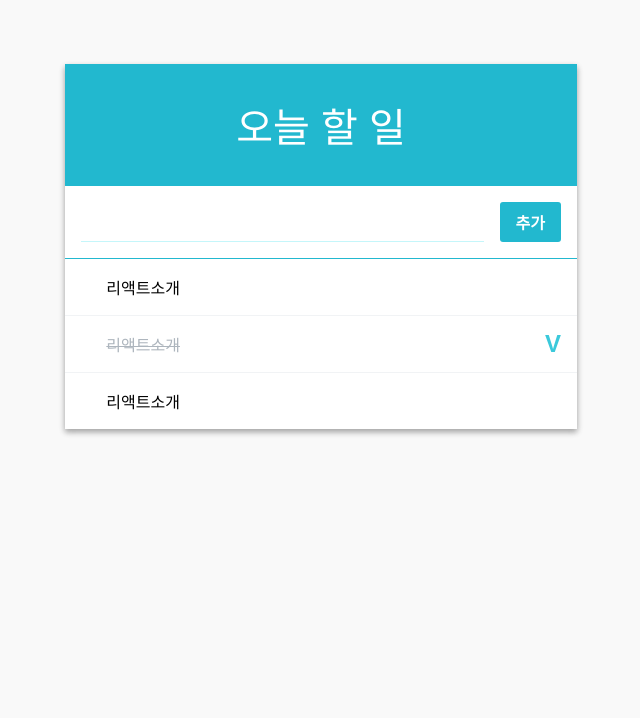
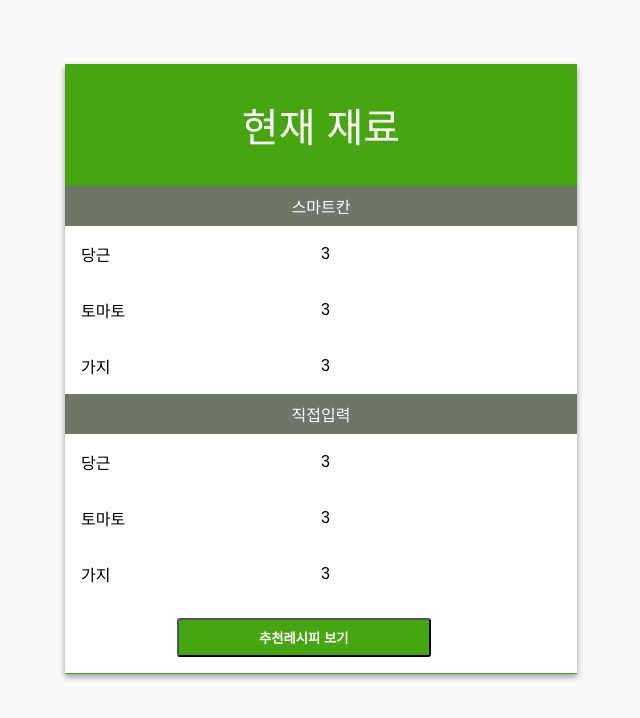
Before and after one commit to The-Mightiest-KimPark/Cloud_web_front, a React (Create React App) app: page / in a window 1280 px wide. Shown: the top 718 px of the page, without its empty margins (319-959 px from the left). Built offline with nearby package versions, Linux system fonts and the light colour scheme.

Commit message:
현재재료 화면 레이아웃

```diff
--- a/src/App.js
+++ b/src/App.js
@@ -5,89 +5,22 @@ import TodoListTemplate from './components/TodoListTemplate';
 
 class App extends Component {
 
-  id = 3 //이미 0,1,2가 존재하므로 3으로 설정
-
   state = {
-    input: '',
     todos: [
-      {id: 0, text: '리액트소개', checked: false},
-      {id: 1, text: '리액트소개', checked: true},
-      {id: 2, text: '리액트소개', checked: false},
+      {id: 0, text: '당근', count: 3},
+      {id: 1, text: '토마토', count: 3},
+      {id: 2, text: '가지', count: 3},
     ]
   }
 
-  handleChange = (e) => {
-    this.setState({
-      input: e.target.value //imput의 다음 바뀔 값
-    });
-  }
-
-  handleCreate = () => {
-    const {input, todos} = this.state;
-    this.setState({
-      input: '', //인풋 비우고
-      // concat을 사용하여 배열에 추가
-      todos: todos.concat({
-        id: this.id++,
-        text: input,
-        checked: false
-      })
-    });
-  }
-
-  handleKeyPress = (e) => {
-    // 눌려진 키가 Enter면 handleCreate 호출
-    if(e.key == 'Enter'){
-      this.handleCreate();
-    }
-  }
-
-  handleToggle = (id) => {
-    const {todos} = this.state;
-
-    // 파라미터로 받은 id를 가지고 몇번째 아이템인지 찾습니다.
-    const index = todos.findIndex(todo => todo.id === id);
-    const selected = todos[index]; //선택한 객체
-    const nextTodos = [...todos]; // 배열을 복사
-
-    //가존의 값들을 복사하고, checked값을 덮어쓰기
-    nextTodos[index] = {
-      ...selected,
-      checked: !selected.checked
-    };
-
-    this.setState({
-      todos: nextTodos
-    });
-  }
-
-  handleRemove = (id) => {
-    const {todos} = this.state;
-    this.setState({
-      todos: todos.filter(todo => todo.id !== id)
-    });
-  }
-
   render() {
-    const{input, todos} = this.state;
-    const{
-      handleChange,
-      handleCreate,
-      handleKeyPress,
-      handleToggle,
-      handleRemove
-    } = this;
+    const{todos} = this.state;
 
     return (
       <TodoListTemplate form={(
-        <Form
-        value={input}
-        onKeyPress={handleKeyPress}
-        onChange={handleChange}
-        onCreate={handleCreate}
-        />
+        <Form/>
       )}>
-        <TodoItemList todos={todos} onToggle={handleToggle} onRemove={handleRemove}/>
+        <TodoItemList todos={todos}/>
       </TodoListTemplate>
     );
   }
--- a/src/components/Form.css
+++ b/src/components/Form.css
@@ -2,27 +2,19 @@
     display: flex;
 }
 
-.form input {
-    flex: 1; /* 버튼을 뺀 빈 공간을 모두 채워줍니다. */
-    font-size: 1.25rem;
-    outline: none;
-    border: none;
-    border-bottom: 1px solid #c5f6fa;
-}
-
-.create-button {
+.form .recipe-button {
     padding-top: 0.5rem;
     padding-bottom: 0.5rem;
-    padding-left: 1rem;
-    padding-right: 1rem;
-    margin-left: 1rem;
-    background: #22b8cf;
+    padding-left: 5rem;
+    padding-right: 5rem;
+    margin-left: 6rem;
+    background: #48a512;
     border-radius: 3px;
     color: white;
     font-weight: 600;
     cursor: pointer;
 }
 
-.create-button:horver {
-    background: #3bc9db;
+.form .recipe-button:horver {
+    background: #48a512;
 }
--- a/src/components/Form.js
+++ b/src/components/Form.js
@@ -1,13 +1,11 @@
 import React from 'react';
 import './Form.css';
+// import {Link} from 'react-ro'
 
-const Form = ({value, onChange, onCreate, onKeyPress}) => {
+const Form = () => {
     return (
         <div className="form">
-            <input value={value} onChange={onChange} onKeyPress={onKeyPress}/>
-            <div className="create-button" onClick={onCreate}>
-                추가
-            </div>
+            <button className='recipe-button'>추천레시피 보기</button>
         </div>
     );
 };
--- a/src/components/TodoItem.css
+++ b/src/components/TodoItem.css
@@ -11,37 +11,16 @@
     background: #e3fafc;
 }
 
-/* todo-item 에 마우스가 있을때만 .remove 보이기 */
-.todo-item:hover .remove {
-    opacity: 1;
-}
-
-/* todo-item 사이에 윗 테두리 */
-.todo-item + .todo-item {
-    border-top: 1px solid #f1f3f5;
-}
-
-.remove {
-    margin-left: 1rem;
-    color: #e64980;
-    font-weight: 600;
-    opacity: 0;
-}
 
 .todo-text {
     flex: 1; /* 체크, 엑스를 제외한 공간 다 지우기 */
     word-break: break-all;
 }
 
-.checked {
-    text-decoration: line-through;
-    color: #adb5bd;
-}
-
 .check-mark {
     font-size: 1.5rem;
     line-height: 1rem;
     margin-left: 1rem;
-    color: #3bc9db;
+    color: #48a512;
     font-weight: 800;
 }
--- a/src/components/TodoItem.js
+++ b/src/components/TodoItem.js
@@ -3,26 +3,18 @@ import './TodoItem.css';
 
 class TodoItem extends Component {
 
-    shouldComponentUpdate(nextProps, nextState){
-        return this.props.checked != nextProps.checked;
-    }
-
     render() {
-        const { text, checked, id, onToggle, onRemove } = this.props;
+        const { text, count, id } = this.props;
         console.log(id);
 
         return (
-            <div className="todo-item" onClick={() => onToggle(id)}>
-                <div className="remove" onClick={(e) => {
-                    e.stopPropagation(); //onToggle이 실행되도록 함 / e.stopPropagation() 은 이벤트의 “확산” 을 멈춰줍니다.
-                    onRemove(id)}
-                }>&times;</div>
-                <div className={`todo-text ${checked ? 'checked' : ''}`}>
+            <div className="todo-item">
+                <div className={`todo-text`}>
                     <div>{text}</div>
                 </div>
-                {
-                    checked && (<div className="check-mark">V</div>)
-                }
+                <div className={`todo-text`}>
+                    <div>{count}</div>
+                </div>
             </div>
         );
     }
--- a/src/components/TodoItemList.js
+++ b/src/components/TodoItemList.js
@@ -4,22 +4,15 @@ import TodoItem from './TodoItem';
 
 class TodoItemList extends Component {
 
-    //실제 업데이트 될때만 리렌더링 될 수 있도록 최적화
-    shouldComponentUpdate(nextProps, nextState){
-        return this.props.todos != nextProps.todos;
-    }
-
     render() {
-        const {todos, onToggle, onRemove} = this.props;
+        const {todos} = this.props;
 
         const todoList = todos.map(
-            ({id, text, checked}) => (
+            ({id, text, count}) => (
                 <TodoItem
                 id={id}
                 text={text}
-                checked={checked}
-                onToggle={onToggle}
-                onRemove={onRemove}
+                count={count}
                 key={id}
                 />
             )
--- a/src/components/TodoListTemplate.css
+++ b/src/components/TodoListTemplate.css
@@ -11,13 +11,22 @@
     font-size: 2.5rem;
     text-align: center;
     font-weight: 100;
-    background: #22b8cf;
+    background: #48a512;
+    color: white;
+}
+
+.mid-title{
+    padding: 0.5rem;
+    font-size: 1rem;
+    text-align: center;
+    font-weight: 100;
+    background: #6c7767;
     color: white;
 }
 
 .form-wrapper {
     padding: 1rem;
-    border-bottom: 1px solid #22b8cf;
+    border-bottom: 1px solid #48a512;
 }
 
 .todos-wrapper {
--- a/src/components/TodoListTemplate.js
+++ b/src/components/TodoListTemplate.js
@@ -5,13 +5,27 @@ const TodoListTemplate = ({form, children}) => {
     return (
         <main className="todo-list-template">
             <div className="title">
-                오늘 할 일
+                현재 재료
             </div>
+
+            <div className="mid-title">
+                스마트칸
+            </div>
+
+            <section className="todos-wrapper">
+                {children}
+            </section>
+
+            <div className="mid-title">
+                직접입력
+            </div>
+
+            <section className="todos-wrapper">
+                {children}
+            </section>
+
             <section className="form-wrapper">
                 {form}
-            </section>
-            <section className="todos-wrapper">
-                {children}
             </section>
         </main>
     );
```
Also changed, not shown: 1 other file (tests, documents, lock files or other folders).
